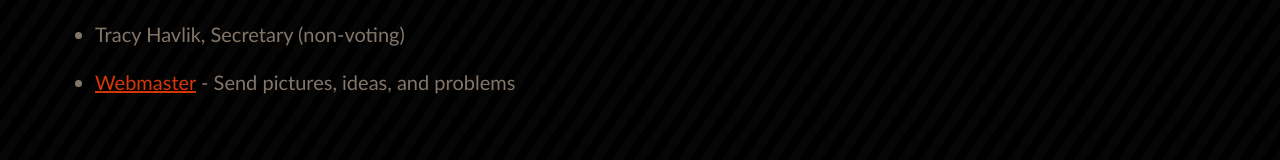
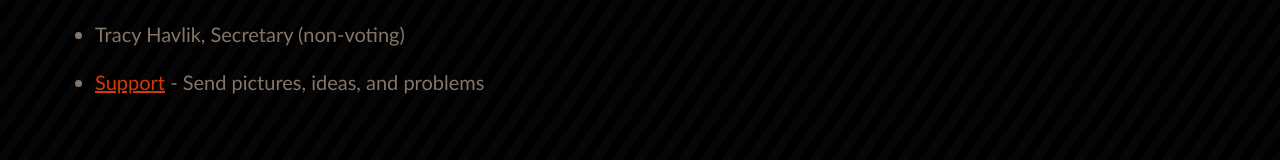
Before and after one commit to olsenpcservices/pavethejungle, a plain HTML site: page public/contact.html in a window 1280 px wide. Shown: the part 665-825 px from the top of the page. Drawn offline with Linux system fonts and the light colour scheme.

Commit message:
changed contact for the darrin

```diff
--- a/public/contact.html
+++ b/public/contact.html
@@ -63,7 +63,7 @@
                     <li>AJ Peterson</li>
                     <li>Tim Shannon</li>
                     <li>Tracy Havlik, Secretary (non-voting)</li>
-                    <li><a href="mailto:scott@olsenpcservices.com">Webmaster</a> - Send pictures, ideas, and problems</li>
+                    <li><a href="mailto:scott@olsenpcservices.com">Support</a> - Send pictures, ideas, and problems</li>
                 </ul>
 
             </div>
```
